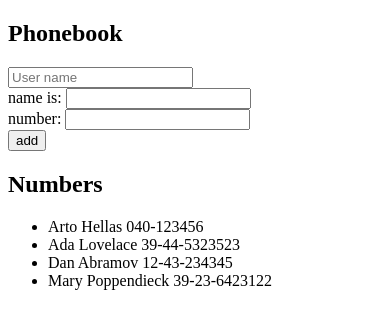
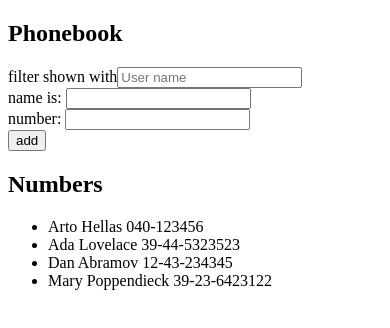
Before and after one commit to MirSzabo/fullstackopen, a React (Create React App) app in the folder part2/Phonebook/: page / in a window 390 px wide. Shown: the top 328 px of the page. Built offline with nearby package versions, Linux system fonts and the light colour scheme; data requests are answered from the project's data file.

Commit message:
phonebook search finished

```diff
--- a/part2/Phonebook/src/App.js
+++ b/part2/Phonebook/src/App.js
@@ -11,6 +11,13 @@ const App = () => {
   const [newName, setNewName] = useState("");
   const [newNumber, setNewNumber] = useState("");
   const [input, setInput] = useState("");
+  const [showAll, setShowAll] = useState(true);
+
+  const namesToShow = showAll
+    ? persons
+    : persons.filter((person) =>
+        person.name.toLowerCase().includes(input.toLowerCase())
+      );
 
   useEffect(() => {
     console.log("effect");
@@ -38,7 +45,12 @@ const App = () => {
   };
 
   const rows = () =>
-    persons.map((person) => <Person key={person.name} person={person} />);
+    namesToShow.map((person) => <Person key={person.name} person={person} />);
+
+  const handleSearch = (e) => {
+    e.target.value.length ? setShowAll(false) : setShowAll(true);
+    setInput(e.target.value);
+  };
 
   return (
     <div>
@@ -53,9 +65,10 @@ const App = () => {
           addPerson,
           setNewNumber,
           setNewName,
+          handleSearch,
         }}
       >
-        <SearchField />
+        <SearchField input={input} handleSearch={handleSearch} />
         <PersonForm />
       </userListContext.Provider>
       <h2>Numbers</h2>
--- a/part2/Phonebook/src/components/SearchField.js
+++ b/part2/Phonebook/src/components/SearchField.js
@@ -2,18 +2,18 @@ import React, { useContext } from "react";
 import { userListContext } from "../App";
 
 const SearchField = () => {
-  const { input, setInput } = useContext(userListContext);
+  const { input, handleSearch } = useContext(userListContext);
+
   return (
     <>
       <form>
-          <input
-            type="text"
-            value={input}
-            placeholder="User name"
-            onChange={event => {
-              setInput(event.target.value);
-            }}
-          />
+        filter shown with
+        <input
+          type="text"
+          value={input}
+          placeholder="User name"
+          onChange={handleSearch}
+        />
       </form>
     </>
   );
```
